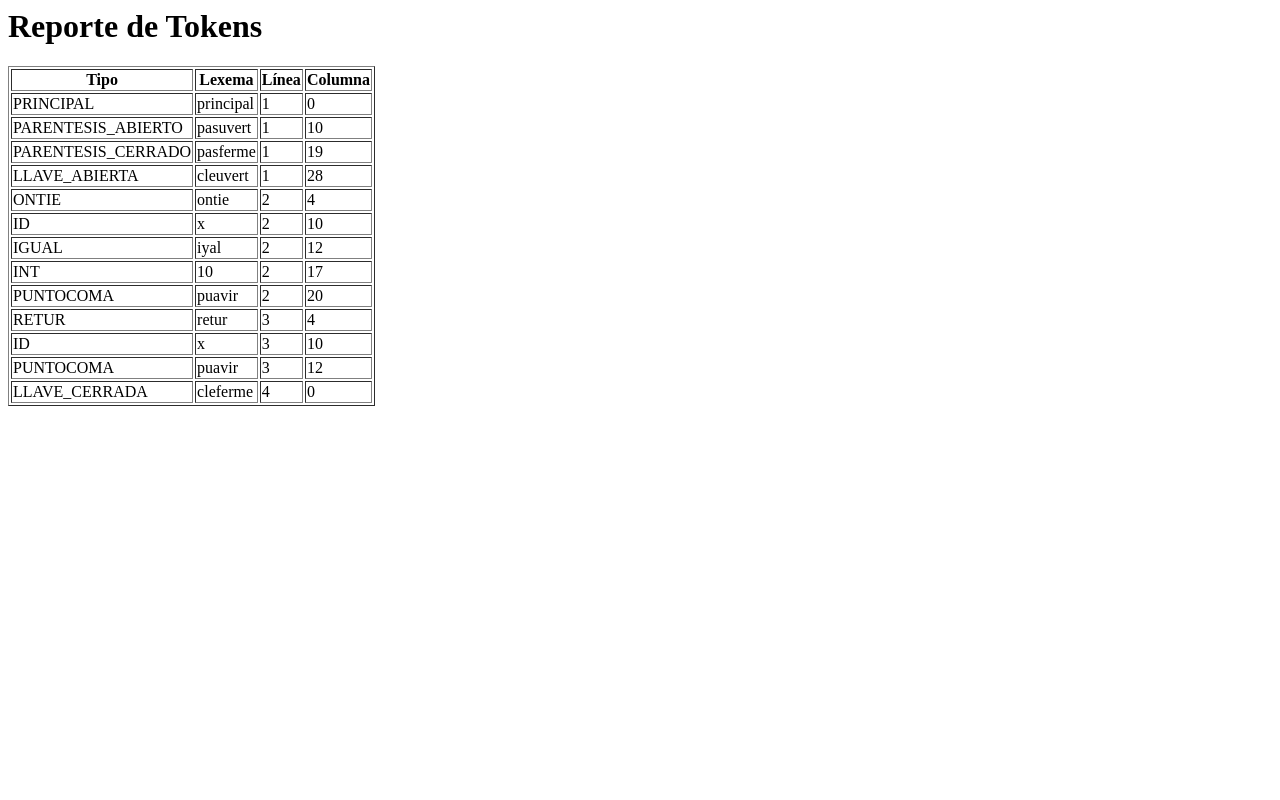
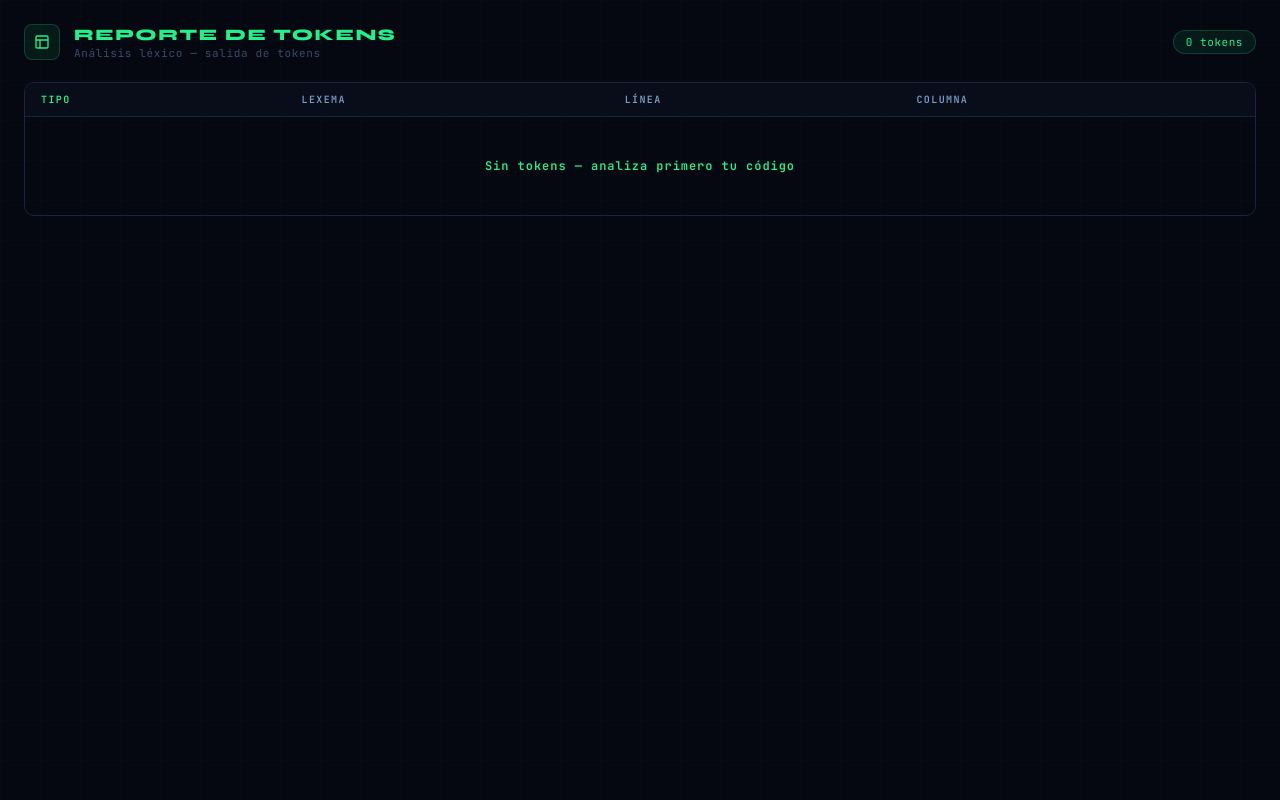
Before and after one commit to Chiza-J/Compiladores, a Flask app: page /tokens in a window 1280 px wide. Run offline with Flask 3, Linux system fonts and the light colour scheme.

Commit message:
interfaz tokens y errores por arreglar

```diff
--- a/reportes_html/reporte_tokens.html
+++ b/reportes_html/reporte_tokens.html
@@ -1,99 +1,178 @@
+<!DOCTYPE html>
+<html lang="es">
+<head>
+  <meta charset="UTF-8"/>
+  <title>Tokens</title>
+  <link href="https://fonts.googleapis.com/css2?family=JetBrains+Mono:wght@400;600;700&family=Syne:wght@600;700;800&display=swap" rel="stylesheet">
+  <style>
+    *, *::before, *::after { box-sizing: border-box; margin: 0; padding: 0; }
+    :root {
+      --bg:          #050810;
+      --bg-panel:    #090d1a;
+      --bg-card:     #0d1225;
+      --border:      #1a2340;
+      --text-main:   #c8d8f8;
+      --text-muted:  #7a9cc8;
+      --text-dim:    #3a4a6a;
+      --green:       #22f08a;
+      --green-dim:   rgba(34,240,138,0.08);
+      --green-border:rgba(34,240,138,0.2);
+      --cyan:        #00d4ff;
+      --blue:        #4f8ef7;
+    }
+    body {
+      background: var(--bg);
+      color: var(--text-main);
+      font-family: 'JetBrains Mono', monospace;
+      padding: 24px;
+      min-height: 100vh;
+    }
+    body::before {
+      content: '';
+      position: fixed;
+      inset: 0;
+      background-image:
+        linear-gradient(rgba(79,142,247,0.025) 1px, transparent 1px),
+        linear-gradient(90deg, rgba(79,142,247,0.025) 1px, transparent 1px);
+      background-size: 40px 40px;
+      pointer-events: none;
+    }
+    .header {
+      display: flex;
+      align-items: center;
+      gap: 14px;
+      margin-bottom: 22px;
+      position: relative;
+    }
+    .header-icon {
+      width: 36px; height: 36px;
+      border-radius: 8px;
+      background: var(--green-dim);
+      border: 1px solid var(--green-border);
+      display: flex; align-items: center; justify-content: center;
+      color: var(--green);
+      flex-shrink: 0;
+    }
+    .header h1 {
+      font-family: 'Syne', sans-serif;
+      font-size: 16px;
+      font-weight: 800;
+      letter-spacing: 0.1em;
+      text-transform: uppercase;
+      color: var(--green);
+    }
+    .header .subtitle {
+      font-size: 11px;
+      color: var(--text-dim);
+      letter-spacing: 0.06em;
+      margin-top: 2px;
+    }
+    .badge {
+      margin-left: auto;
+      background: var(--green-dim);
+      border: 1px solid var(--green-border);
+      color: var(--green);
+      font-size: 11px;
+      padding: 4px 12px;
+      border-radius: 20px;
+      letter-spacing: 0.05em;
+    }
+    .table-wrap {
+      border: 1px solid var(--border);
+      border-radius: 10px;
+      overflow: hidden;
+      position: relative;
+    }
+    table {
+      width: 100%;
+      border-collapse: collapse;
+    }
+    thead tr {
+      background: var(--bg-panel);
+      border-bottom: 1px solid var(--border);
+    }
+    thead th {
+      padding: 10px 16px;
+      font-size: 10px;
+      letter-spacing: 0.14em;
+      text-transform: uppercase;
+      color: var(--text-muted);
+      font-weight: 600;
+      text-align: left;
+    }
+    thead th:first-child { color: var(--green); }
+    tbody tr {
+      border-bottom: 1px solid rgba(26,35,64,0.6);
+      transition: background 0.15s;
+    }
+    tbody tr:last-child { border-bottom: none; }
+    tbody tr:hover { background: rgba(34,240,138,0.04); }
+    tbody td {
+      padding: 9px 16px;
+      font-size: 12px;
+      color: var(--text-main);
+      line-height: 1.5;
+    }
+    tbody td:first-child {
+      color: var(--green);
+      font-weight: 600;
+    }
+    tbody td:nth-child(2) { color: var(--cyan); }
+    tbody td:nth-child(3),
+    tbody td:nth-child(4) {
+      color: var(--text-muted);
+      font-size: 11px;
+    }
+    .empty {
+      padding: 40px;
+      text-align: center;
+      color: var(--text-dim);
+      font-size: 12px;
+      letter-spacing: 0.08em;
+    }
+  </style>
+</head>
+<body>
+  <div class="header">
+    <div class="header-icon">
+      <svg width="16" height="16" viewBox="0 0 24 24" fill="none">
+        <rect x="3" y="3" width="18" height="18" rx="2" stroke="currentColor" stroke-width="2"/>
+        <path d="M3 9h18M9 21V9" stroke="currentColor" stroke-width="2"/>
+      </svg>
+    </div>
+    <div>
+      <h1>Reporte de Tokens</h1>
+      <div class="subtitle">Análisis léxico — salida de tokens</div>
+    </div>
+    <div class="badge" id="count-badge">— tokens</div>
+  </div>
 
-    <html>
-    <head><title>Reporte de Tokens</title></head>
-    <body>
-    <h1>Reporte de Tokens</h1>
-    <table border="1">
-    <tr><th>Tipo</th><th>Lexema</th><th>Línea</th><th>Columna</th></tr>
+  <div class="table-wrap">
+    <table id="tabla-tokens">
+      <thead>
+        <tr>
+          <th>Tipo</th>
+          <th>Lexema</th>
+          <th>Línea</th>
+          <th>Columna</th>
+        </tr>
+      </thead>
+      <tbody id="tbody">
+        <!-- rows injected by Python -->
+      </tbody>
+    </table>
+  </div>
 
-        <tr>
-            <td>PRINCIPAL</td>
-            <td>principal</td>
-            <td>1</td>
-            <td>0</td>
-        </tr>
-
-        <tr>
-            <td>PARENTESIS_ABIERTO</td>
-            <td>pasuvert</td>
-            <td>1</td>
-            <td>10</td>
-        </tr>
-
-        <tr>
-            <td>PARENTESIS_CERRADO</td>
-            <td>pasferme</td>
-            <td>1</td>
-            <td>19</td>
-        </tr>
-
-        <tr>
-            <td>LLAVE_ABIERTA</td>
-            <td>cleuvert</td>
-            <td>1</td>
-            <td>28</td>
-        </tr>
-
-        <tr>
-            <td>ONTIE</td>
-            <td>ontie</td>
-            <td>2</td>
-            <td>4</td>
-        </tr>
-
-        <tr>
-            <td>ID</td>
-            <td>x</td>
-            <td>2</td>
-            <td>10</td>
-        </tr>
-
-        <tr>
-            <td>IGUAL</td>
-            <td>iyal</td>
-            <td>2</td>
-            <td>12</td>
-        </tr>
-
-        <tr>
-            <td>INT</td>
-            <td>10</td>
-            <td>2</td>
-            <td>17</td>
-        </tr>
-
-        <tr>
-            <td>PUNTOCOMA</td>
-            <td>puavir</td>
-            <td>2</td>
-            <td>20</td>
-        </tr>
-
-        <tr>
-            <td>RETUR</td>
-            <td>retur</td>
-            <td>3</td>
-            <td>4</td>
-        </tr>
-
-        <tr>
-            <td>ID</td>
-            <td>x</td>
-            <td>3</td>
-            <td>10</td>
-        </tr>
-
-        <tr>
-            <td>PUNTOCOMA</td>
-            <td>puavir</td>
-            <td>3</td>
-            <td>12</td>
-        </tr>
-
-        <tr>
-            <td>LLAVE_CERRADA</td>
-            <td>cleferme</td>
-            <td>4</td>
-            <td>0</td>
-        </tr>
-        </table></body></html>
+  <script>
+    const rows = document.querySelectorAll('#tbody tr');
+    const badge = document.getElementById('count-badge');
+    if (rows.length === 0) {
+      document.getElementById('tbody').innerHTML =
+        '<tr><td colspan="4" class="empty">Sin tokens — analiza primero tu código</td></tr>';
+      badge.textContent = '0 tokens';
+    } else {
+      badge.textContent = rows.length + ' token' + (rows.length !== 1 ? 's' : '');
+    }
+  </script>
+</body>
+</html>
```
Also changed, not shown: reportes_html/reporte_errores.html (+178 -7 lines), reportes_html/reporte_recuperables.html (+172 -7 lines), templates/index.html (+4 -6 lines), 1 other file.
